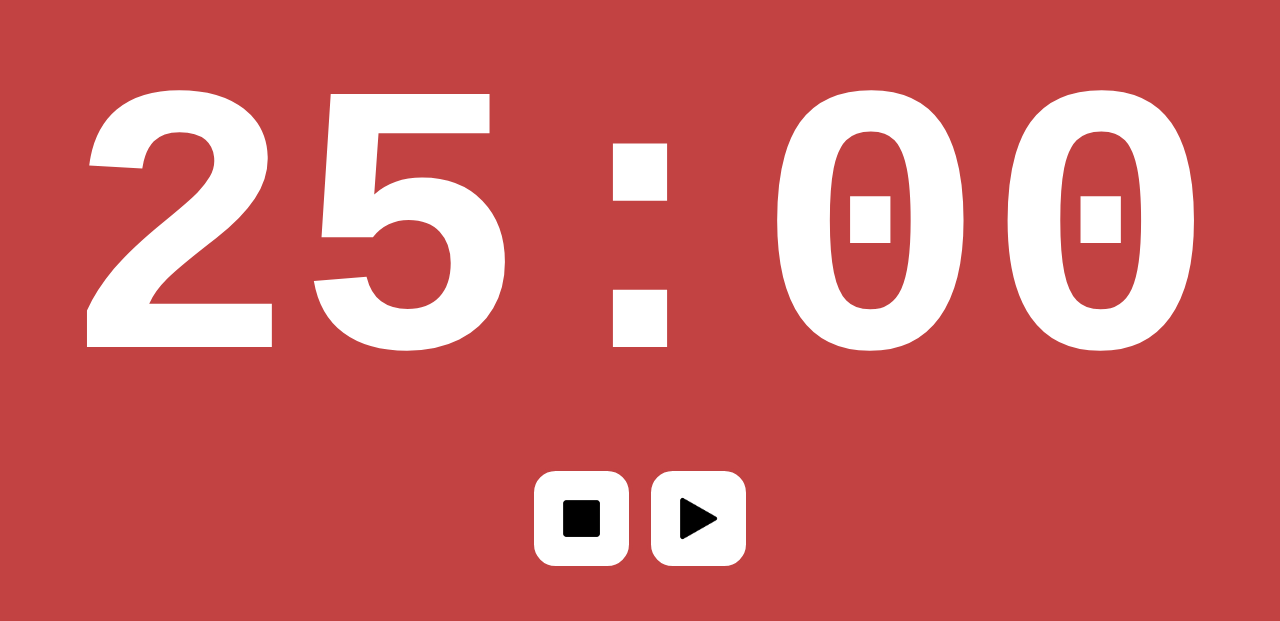
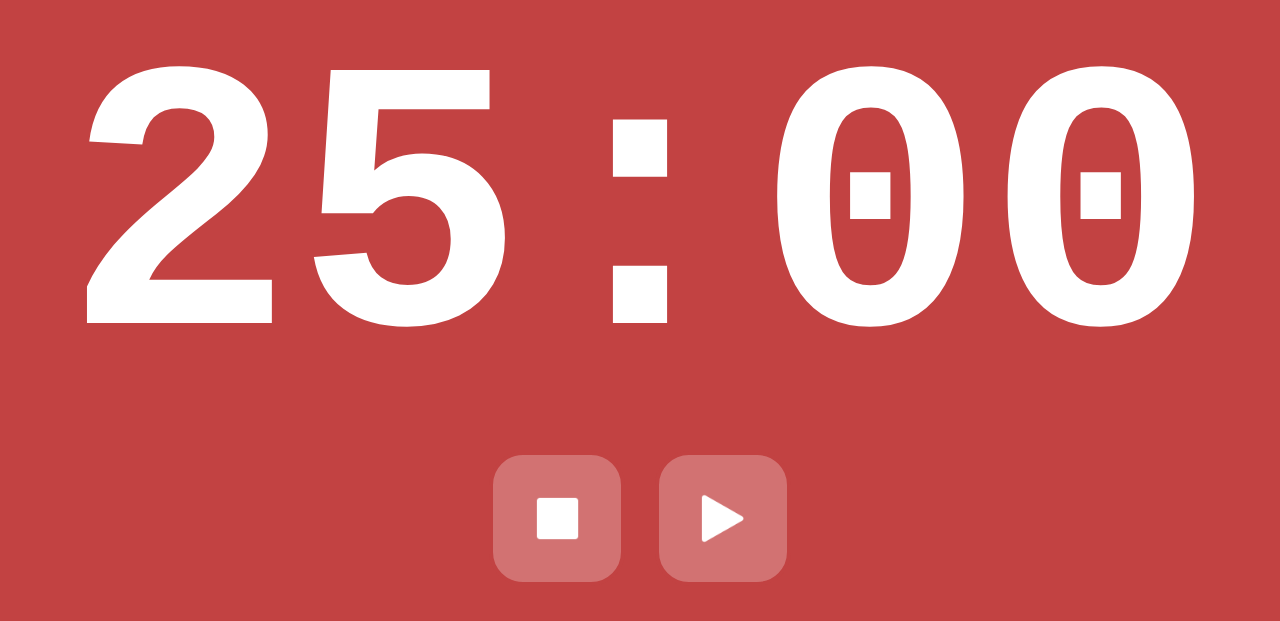
Before and after one commit to AdrianRamzes/pomodoro-pwa, a plain HTML site: page index.html in a window 1280 px wide. Shown: the part 99-720 px from the top of the page. Drawn offline with Linux system fonts and the light colour scheme.

Commit message:
change buttons design

```diff
--- a/index.html
+++ b/index.html
@@ -1,5 +1,9 @@
 <head>
   <title>Pomodoro</title>
+  <meta
+    name="viewport"
+    content="width=device-width, initial-scale=1.0, maximum-scale=1.0, user-scalable=0"
+  />
   <link rel="stylesheet" href="pomodoro.css" />
   <link rel="manifest" href="manifest.json" />
   <script src="index.js"></script>
--- a/pomodoro.css
+++ b/pomodoro.css
@@ -23,20 +23,26 @@ body {
 }
 
 img {
-  width: 45px;
+  width: 4vw;
+  /* TODO: Replace png with SVG and remove this */
+  -webkit-filter: invert(1);
+  filter: invert(1);
 }
 
 button {
   border: 0;
   border-radius: 25%;
-  padding: 25px;
-  margin: 5px;
-  background: white;
+  padding: 3vw;
+  margin: 1vw;
+  background: rgba(255, 255, 255, 0.25);
   border: solid 4px #c24242;
 }
-button:hover {
-  border: solid 4px white;
+@media (hover: hover) {
+  button:hover {
+    border: solid 4px white;
+  }
 }
 button:active {
   border: solid 4px #c24242;
+  background: rgba(255, 255, 255, 0.1);
 }
```
Also changed, not shown: icons/pause.png.
